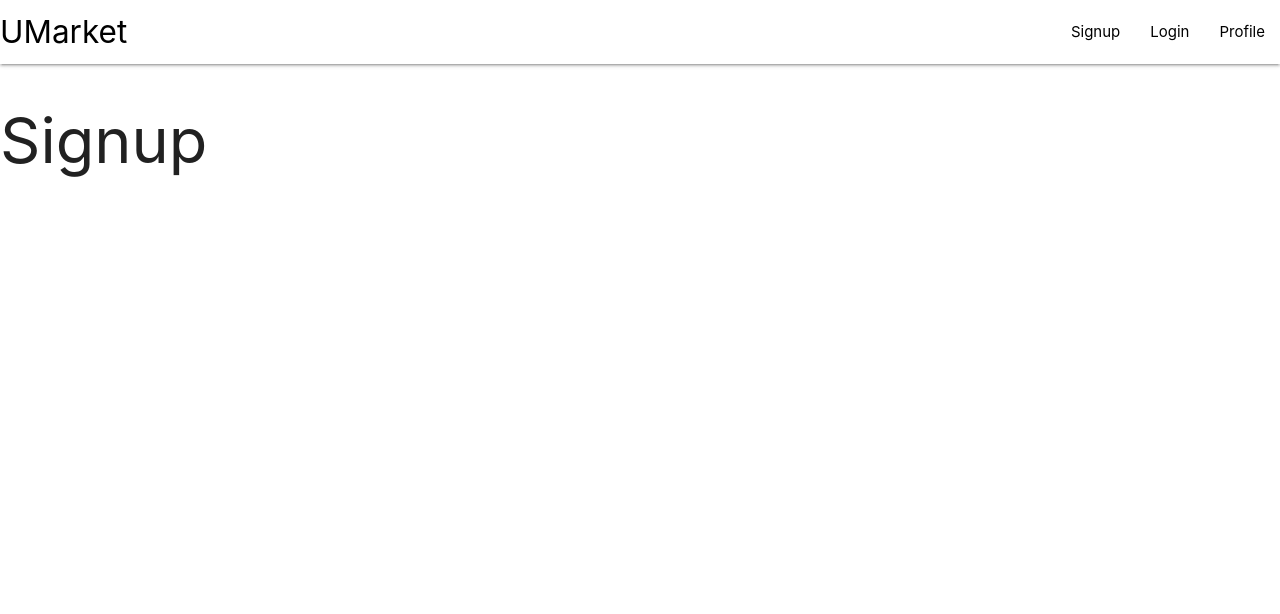
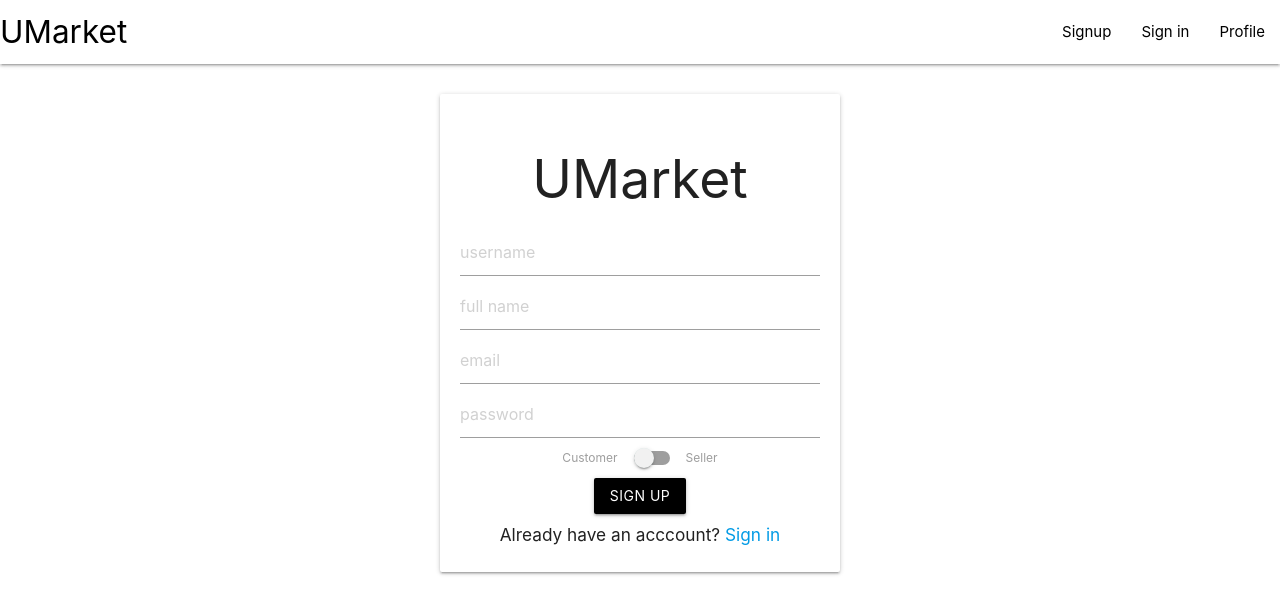
Before and after one commit to NickZuidema/MERNWithProfiles, a React (Create React App) app in the folder client/: page /signup in a window 1280 px wide. Shown: the top 614 px of the page. Built offline with nearby package versions, Linux system fonts and the light colour scheme.

Commit message:
Added cards for signing up and signing in

```diff
--- a/client/src/App.css
+++ b/client/src/App.css
@@ -1,3 +1,25 @@
+/*Fonts can also be pasted here, such as those from fonts.google.com*/
+
 NavBarColor {
   color: black;
 }
+
+.outer-card {
+  margin-top: 30px;
+}
+
+.auth-card {
+  padding: 20px;
+  text-align: center;
+  max-width: 400px;
+  margin: 10px auto;
+}
+
+.input-field input[type="text"]:focus {
+  border-bottom: 1px solid black !important;
+  box-shadow: 0 1px 0 0 black !important;
+}
+
+.switch {
+  margin-bottom: 10px;
+}
--- a/client/src/components/Navbar.js
+++ b/client/src/components/Navbar.js
@@ -17,7 +17,7 @@ const NavBar = () => {
           </li>
           <li>
             <Link to="/signin" style={{ color: "black" }}>
-              Login
+              Sign in
             </Link>
           </li>
           <li>
--- a/client/src/components/screens/Signin.js
+++ b/client/src/components/screens/Signin.js
@@ -1,7 +1,20 @@
 import React from "react";
+import { Link } from "react-router-dom";
 
 const Signin = () => {
-  return <h1>Signin</h1>;
+  return (
+    <div className="outer-card">
+      <div className="card auth-card input-field">
+        <h2>UMarket</h2>
+        <input type="text" placeholder="email" />
+        <input type="text" placeholder="password" />
+        <button className="btn waves-effect waves-light black">Sign in</button>
+        <h6>
+          Don't have an acccount? <Link to="/signup">Sign up</Link>
+        </h6>
+      </div>
+    </div>
+  );
 };
 
 export default Signin;
--- a/client/src/components/screens/Signup.js
+++ b/client/src/components/screens/Signup.js
@@ -1,7 +1,30 @@
 import React from "react";
+import { Link } from "react-router-dom";
 
 const Signup = () => {
-  return <h1>Signup</h1>;
+  return (
+    <div className="outer-card">
+      <div className="card auth-card input-field">
+        <h2>UMarket</h2>
+        <input type="text" placeholder="username" />
+        <input type="text" placeholder="full name" />
+        <input type="text" placeholder="email" />
+        <input type="text" placeholder="password" />
+        <div className="switch">
+          <label>
+            Customer
+            <input type="checkbox" />
+            <span className="lever"></span>
+            Seller
+          </label>
+        </div>
+        <button className="btn waves-effect waves-light black">Sign up</button>
+        <h6>
+          Already have an acccount? <Link to="/signin">Sign in</Link>
+        </h6>
+      </div>
+    </div>
+  );
 };
 
 export default Signup;
```
